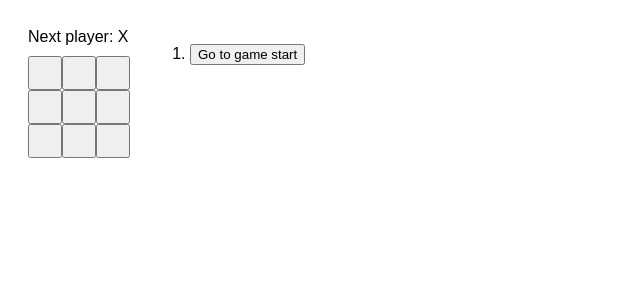
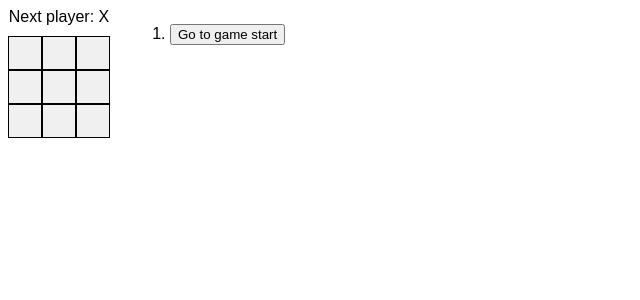
Before and after one commit to Schmockle/TicTacToe-Final, a React (Vite) app: page / in a window 1280 px wide. Shown: the top 300 px of the page, without its empty margins (0-640 px from the left). Built offline with nearby package versions, Linux system fonts and the light colour scheme; the HTML template or start-up script is replaced by a standard one.

Commit message:
added better css
no

```diff
--- a/src/index.css
+++ b/src/index.css
@@ -1 +1,22 @@
-body { font-family: Arial, sans-serif; padding: 20px; }
+body {
+    font-family: Arial, sans-serif;
+    text-align: center;
+  }
+
+  .board {
+    display: grid;
+    grid-template-columns: repeat(3, 100px);
+    grid-gap: 10px;
+    justify-content: center;
+  }
+
+  .square {
+    width: 100px;
+    height: 100px;
+    font-size: 24px;
+    text-align: center;
+    line-height: 100px;
+    background-color: #f0f0f0;
+    border: 1px solid black;
+    cursor: pointer;
+  }
```
